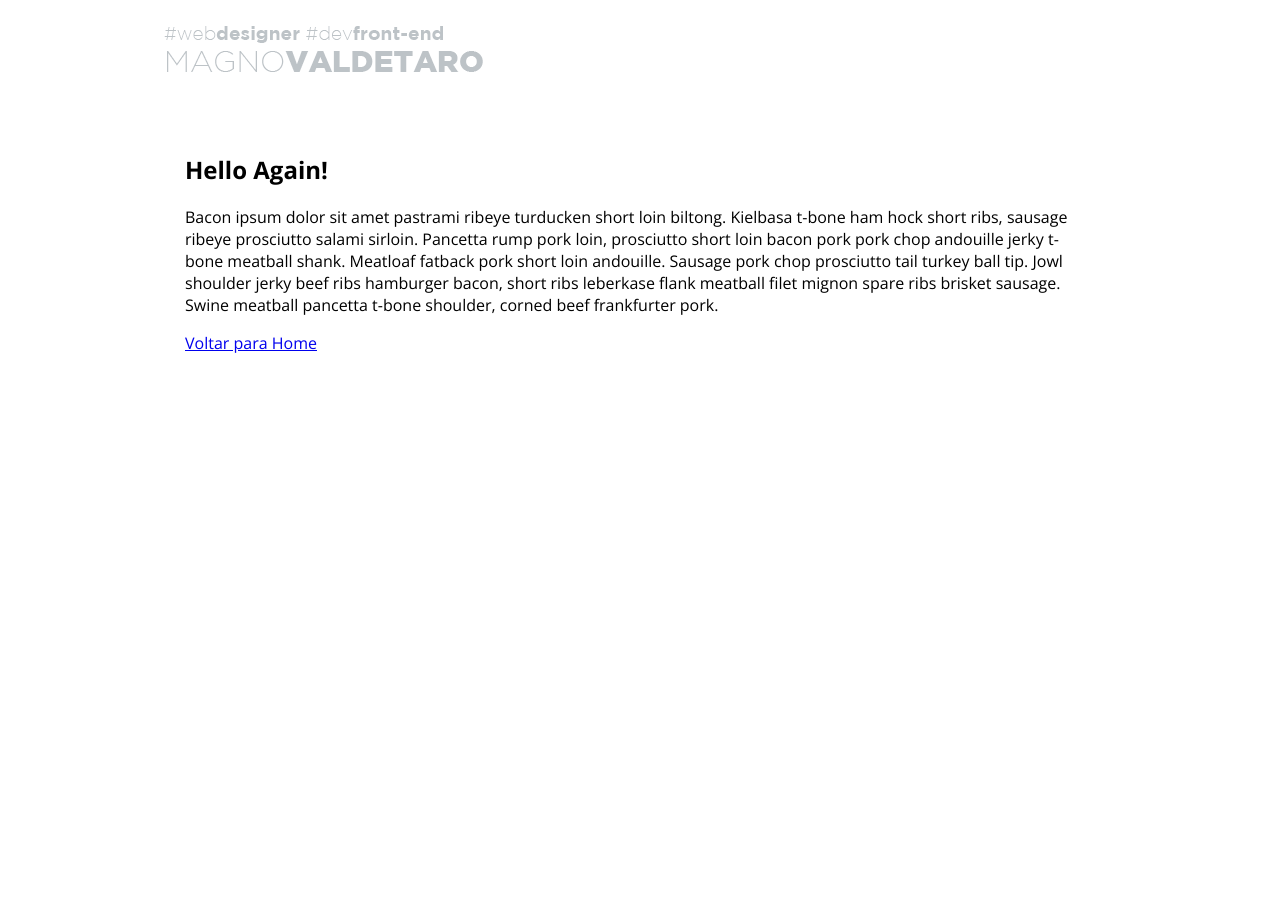
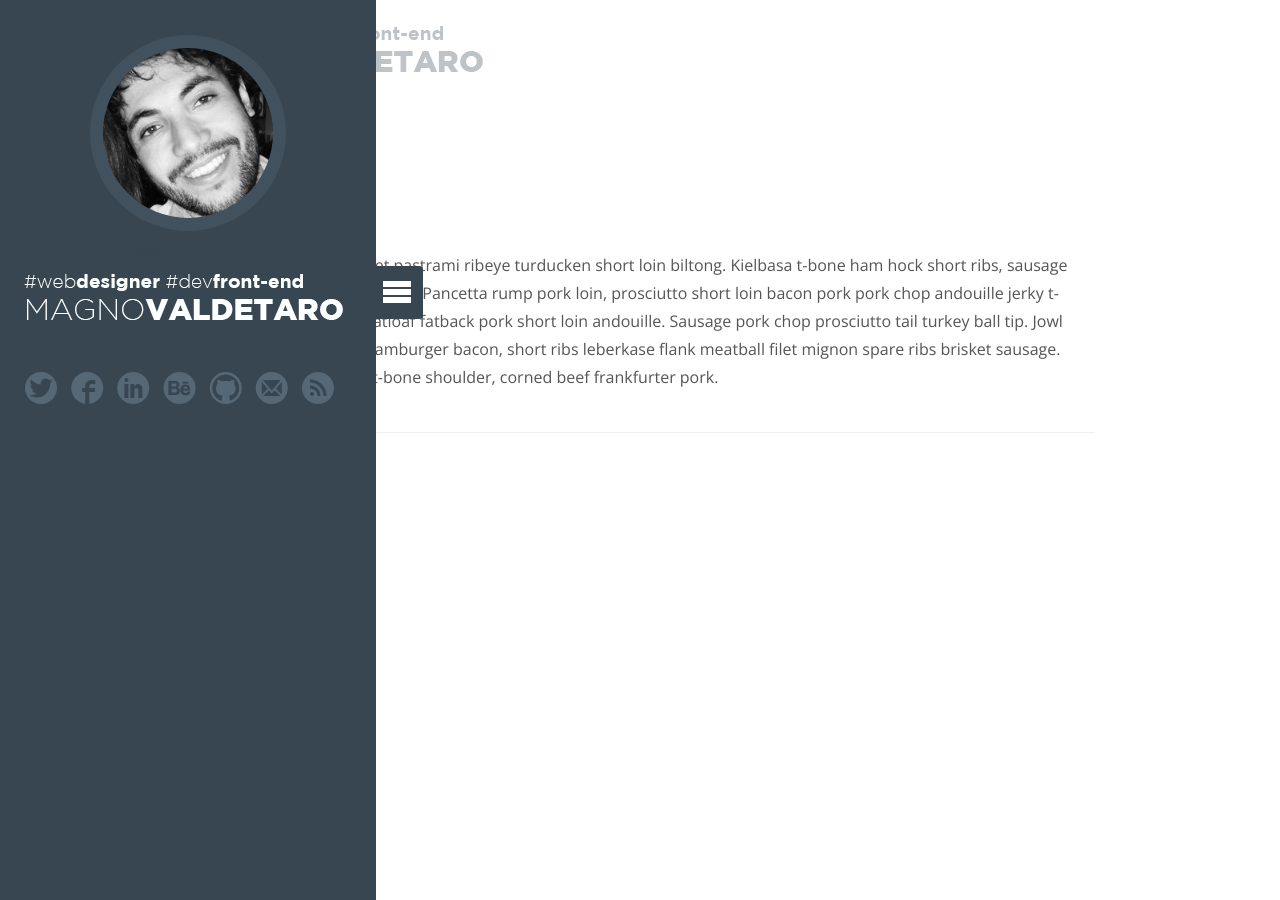
Before and after one commit to mvaldetaro/jekyll, a Jekyll site: the page built from blog/_posts/2012-01-02-hello-again.html, in a window 1280 px wide. Built offline with Jekyll 4.4.1, drawn with Linux system fonts in a browser that asks for light colours; nearby versions of some CDN libraries; Markdown is read by kramdown in place of the engine named in the settings.

Commit message:
Layout para post iniciado

```diff
--- a/blog/_layouts/post.html
+++ b/blog/_layouts/post.html
@@ -1,13 +1,45 @@
 {% include head.html %}
+<div class="warp">
+  <!-- sidebar -->
+  <aside class="sidebar">
+    <a href="#" class="menuToggle">
+      <span class="icon icon-menu"></span>
+    </a>
+    <figure class="avatar">
+      <img src="{{ site.url }}assets/images/avatar-magno-valdetaro.jpg" alt="Magno Valdetaro">
+    </figure>
+    <h1>
+      <a href="/">
+        <span><img src="{{ site.url }}assets/images/dark-logo.gif" alt="Magno Valdetaro"></span>
+      </a>
+    </h1>
+    <nav class="social">
+      <ul>
+        <li><a class="twitter" href="http://twitter.com/m9valdetaro"><span class="icon icon-twitter3"></span><b>Twitter</b></a></li>
+        <li><a class="facebook" href="http://www.facebook.com/valdetaro"><span class="icon icon-facebook3"><b>Facebook</b></a></li>
+        <li><a class="facebook" href="http://www.facebook.com/valdetaro"><span class="icon icon-linkedin"><b>Linkedin</b></a></li>
+        <li><a class="behance" href="https://www.behance.net/mvaldetaroc321"><span class="icon icon-behance"><b>Behance</b></a></li>
+        <li><a class="github" href="https://github.com/mvaldetaro"><span class="icon icon-github"><b>Github</b></a></li>
+        <li><a class="email" href="mailto:oi@magnovaldetaro.com.br"><span class="icon icon-mail"><b>Email</b></a></li>
+        <li><a class="rss" href="http://feeds.feedburner.com/magnovaldetaro"><span class="icon icon-feed3"><b>RSS Feed</b></a></li>
+      </ul>
+    </nav>
+  </aside>
+  <!-- /sidebar -->
+  <!-- content -->
   <div class="container">
-    {% include header.html %}
-    <div id="content">
-      <section id="main" class="group">
+  <div class="infinite-spinner">
+        <div class="loader"></div>
+      </div>
+  {% include header.html %}
+    <section id="content" class="post">
+      <article class="entry-content">
+        <span class="data">{{ page.date | date_to_string }}</span>
+        <h2><a href="{{ post.url }}">{{ post.title }}</a></h2>
         {{ content }}
-        <div>
-          <a href="/">Voltar para Home</a>
-        </div>
-      </section>
-    </div>
+      </article>
+    </section>
   </div>
+  <!-- /content -->
+</div>
 {% include footer.html %}
```
